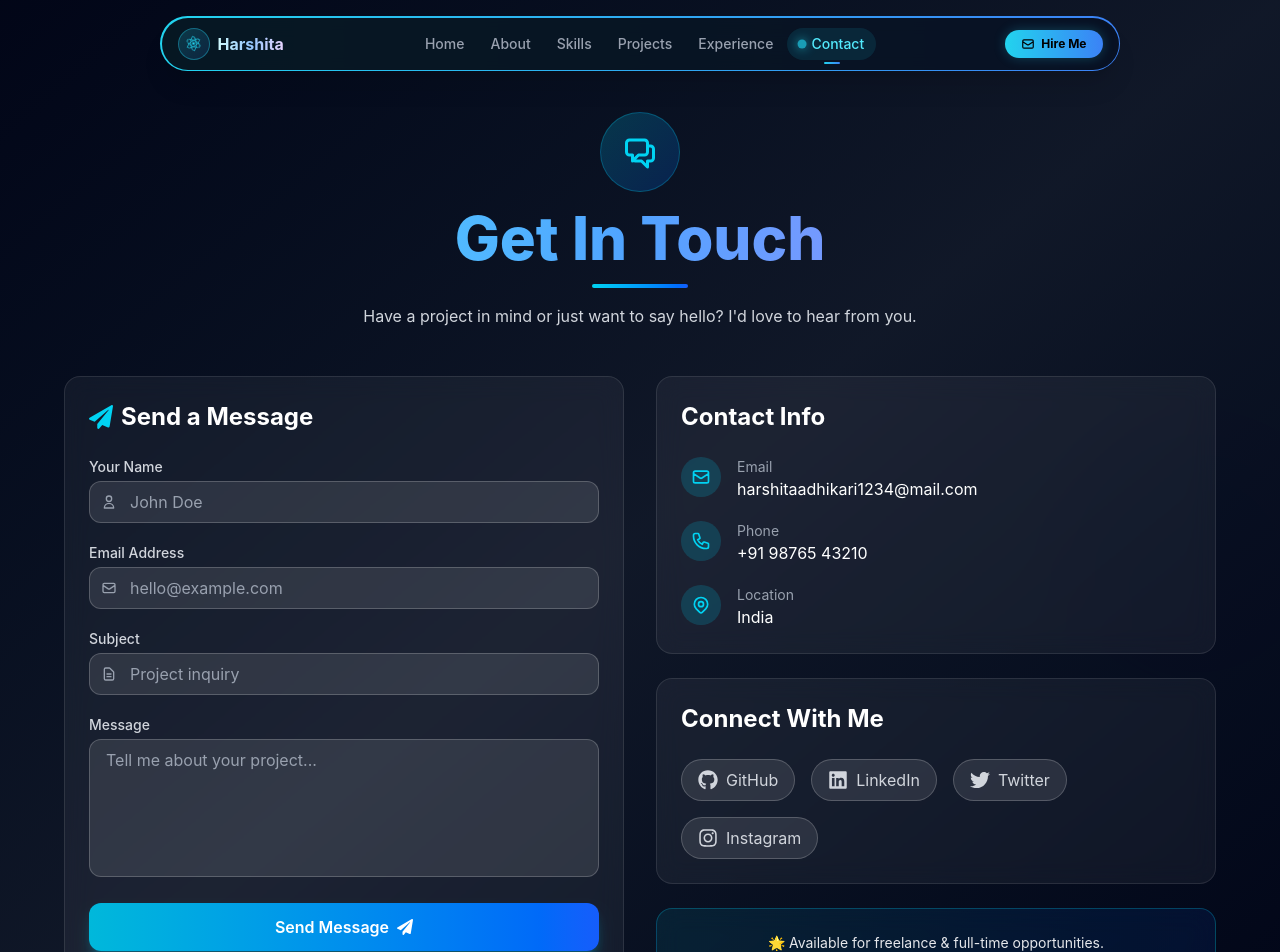
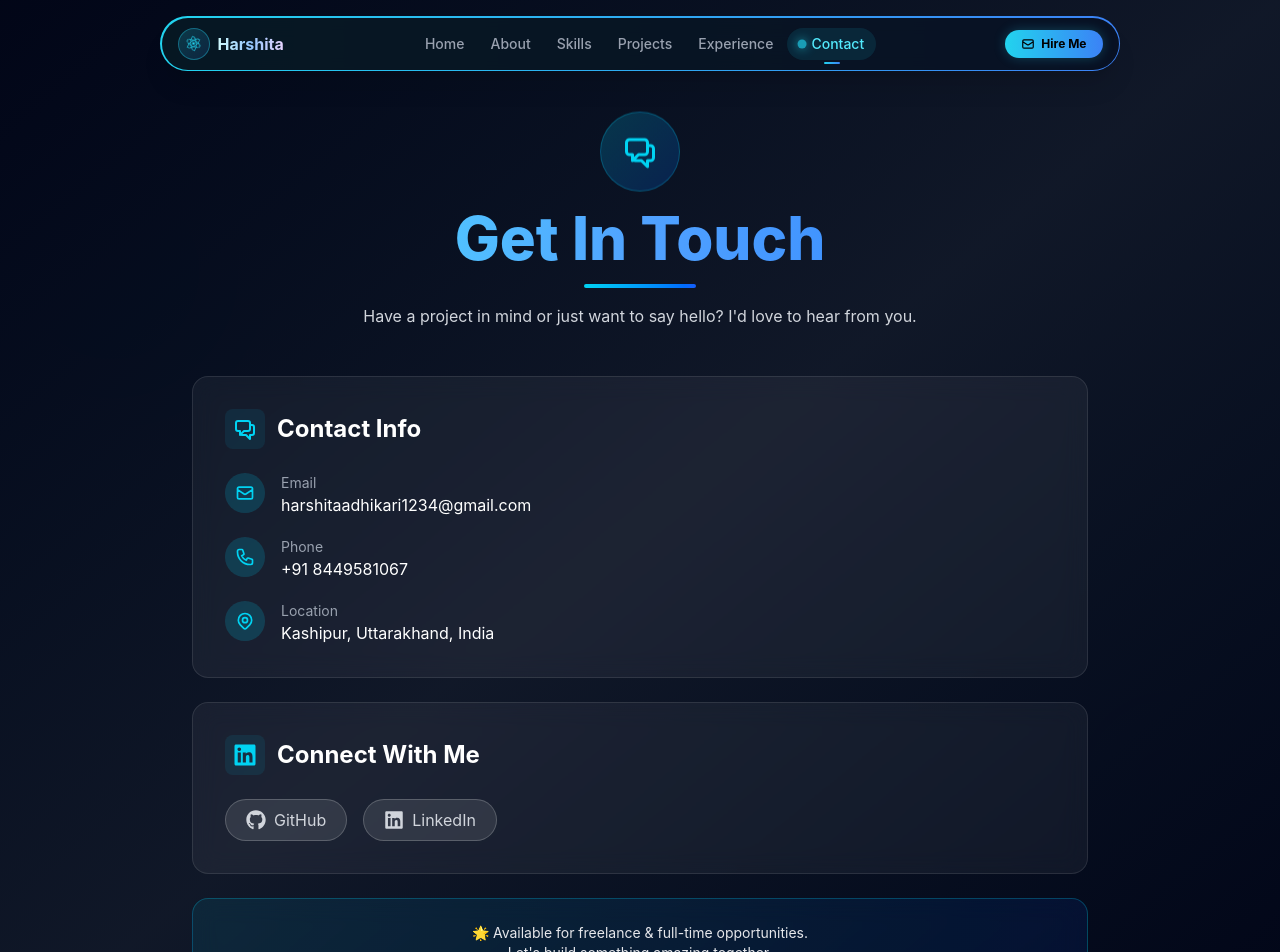
Before and after one commit to HarshitaAdhikari/Portfolio, a React (Vite) app: page /Portfolio/contact in a window 1280 px wide. Shown: the top 952 px of the page. Built offline with nearby package versions, Linux system fonts and the light colour scheme.

Commit message:
change
change

```diff
--- a/src/components/Contact.jsx
+++ b/src/components/Contact.jsx
@@ -1,195 +1,128 @@
-import { useState } from "react";
+import { useEffect, useRef, useState } from "react";
 import {
   HiOutlineMail, HiOutlinePhone, HiOutlineLocationMarker,
-  HiOutlineChatAlt2, HiOutlineUser, HiOutlineDocumentText
+  HiOutlineChatAlt2
 } from "react-icons/hi";
-import { FaGithub, FaLinkedin, FaTwitter, FaInstagram, FaPaperPlane } from "react-icons/fa";
+import { FaGithub, FaLinkedin } from "react-icons/fa";
+
+// Custom hook for scroll‑reveal animations
+function useReveal(delay = 0) {
+  const ref = useRef(null);
+  const [visible, setVisible] = useState(false);
+  useEffect(() => {
+    const el = ref.current;
+    if (!el) return;
+    const observer = new IntersectionObserver(
+      ([entry]) => {
+        if (entry.isIntersecting) {
+          setTimeout(() => setVisible(true), delay);
+          observer.disconnect();
+        }
+      },
+      { threshold: 0.2 }
+    );
+    observer.observe(el);
+    return () => observer.disconnect();
+  }, [delay]);
+  return [ref, visible];
+}
 
 export default function Contact() {
-  const [formData, setFormData] = useState({
-    name: "",
-    email: "",
-    subject: "",
-    message: "",
-  });
-  const [isSubmitted, setIsSubmitted] = useState(false);
-
-  const handleChange = (e) => {
-    setFormData({ ...formData, [e.target.name]: e.target.value });
-  };
-
-  const handleSubmit = (e) => {
-    e.preventDefault();
-    console.log("Form submitted:", formData);
-    setIsSubmitted(true);
-    setTimeout(() => setIsSubmitted(false), 3000);
-    setFormData({ name: "", email: "", subject: "", message: "" });
-  };
+  const [headerRef, headerVisible] = useReveal(0);
+  const [infoRef, infoVisible] = useReveal(150);
+  const [socialRef, socialVisible] = useReveal(250);
+  const [badgeRef, badgeVisible] = useReveal(350);
 
   const contactInfo = [
     {
       icon: <HiOutlineMail />,
       title: "Email",
-      value: "harshitaadhikari1234@mail.com",
-      link: "mailto:harshitaadhikari1234@mail.com",
+      value: "harshitaadhikari1234@gmail.com",
+      link: "mailto:harshitaadhikari1234@gmail.com",
     },
     {
       icon: <HiOutlinePhone />,
       title: "Phone",
-      value: "+91 98765 43210",
-      link: "tel:+919876543210",
+      value: "+91 8449581067",
+      link: "tel:+918449581067",
     },
     {
       icon: <HiOutlineLocationMarker />,
       title: "Location",
-      value: "India",
+      value: "Kashipur, Uttarakhand, India",
       link: null,
     },
   ];
 
   const socialLinks = [
-    { icon: <FaGithub />, name: "GitHub", url: "https://github.com/yourusername" },
-    { icon: <FaLinkedin />, name: "LinkedIn", url: "https://linkedin.com/in/yourusername" },
-    { icon: <FaTwitter />, name: "Twitter", url: "https://twitter.com/yourusername" },
-    { icon: <FaInstagram />, name: "Instagram", url: "https://instagram.com/yourusername" },
+    { icon: <FaGithub />, name: "GitHub", url: "https://github.com/HarshitaAdhikari" },
+    { icon: <FaLinkedin />, name: "LinkedIn", url: "https://linkedin.com/harshita-adhikari " },
   ];
 
   return (
-    <div className="min-h-screen pt-28 pb-16 px-4 sm:px-6 lg:px-8 bg-gradient-to-br from-slate-950 via-gray-900 to-slate-950">
-      {/* Decorative blur orbs */}
-      <div className="fixed top-20 -left-20 w-72 h-72 bg-cyan-500 rounded-full mix-blend-multiply filter blur-[100px] opacity-20 animate-pulse" />
-      <div className="fixed bottom-20 -right-20 w-80 h-80 bg-blue-600 rounded-full mix-blend-multiply filter blur-[120px] opacity-20 animate-pulse delay-1000" />
+    <div className="min-h-screen pt-20 sm:pt-28 pb-16 px-4 sm:px-6 lg:px-8 bg-gradient-to-br from-slate-950 via-gray-900 to-slate-950 relative overflow-hidden">
+      {/* Enhanced animated orbs – cyan & blue only */}
+      <div className="absolute inset-0 overflow-hidden pointer-events-none">
+        <div className="absolute top-20 -left-20 w-96 h-96 bg-cyan-500 rounded-full mix-blend-multiply filter blur-[120px] opacity-20 animate-pulse" />
+        <div className="absolute bottom-20 -right-20 w-96 h-96 bg-blue-600 rounded-full mix-blend-multiply filter blur-[140px] opacity-20 animate-pulse delay-1000" />
+      </div>
 
-      <div className="max-w-6xl mx-auto">
-        {/* Header */}
-        <div className="text-center mb-12">
-          <div className="inline-flex items-center justify-center w-20 h-20 rounded-full bg-gradient-to-br from-cyan-400/20 to-blue-600/20 border border-cyan-500/30 mb-4">
-            <HiOutlineChatAlt2 className="text-4xl text-cyan-400" />
+      <div className="max-w-4xl mx-auto relative z-10">
+        {/* Header with floating animation */}
+        <div
+          ref={headerRef}
+          className="text-center mb-10 sm:mb-12"
+          style={{
+            opacity: headerVisible ? 1 : 0,
+            transform: headerVisible ? "translateY(0)" : "translateY(20px)",
+            transition: "opacity 0.8s ease, transform 0.8s ease",
+          }}
+        >
+          <div className="inline-flex items-center justify-center w-16 h-16 sm:w-20 sm:h-20 rounded-full bg-gradient-to-br from-cyan-400/20 to-blue-600/20 border border-cyan-500/30 mb-4 animate-float">
+            <HiOutlineChatAlt2 className="text-3xl sm:text-4xl text-cyan-400" />
           </div>
-          <h1 className="text-5xl md:text-6xl font-extrabold bg-gradient-to-r from-cyan-300 via-blue-400 to-violet-400 bg-clip-text text-transparent">
+          <h1 className="text-4xl sm:text-5xl md:text-6xl font-extrabold bg-gradient-to-r from-cyan-300 via-blue-400 to-blue-500 bg-clip-text text-transparent">
             Get In Touch
           </h1>
-          <div className="h-1 w-24 bg-gradient-to-r from-cyan-400 to-blue-600 rounded-full mx-auto mt-4" />
-          <p className="text-gray-300 mt-4 max-w-2xl mx-auto">
+          <div className="h-1 w-28 bg-gradient-to-r from-cyan-400 to-blue-600 rounded-full mx-auto mt-4" />
+          <p className="text-gray-300 mt-4 max-w-2xl mx-auto text-sm sm:text-base">
             Have a project in mind or just want to say hello? I'd love to hear from you.
           </p>
         </div>
 
-        {/* Contact Grid: Form + Info */}
-        <div className="grid lg:grid-cols-2 gap-8">
-          {/* Contact Form */}
-          <div className="backdrop-blur-md bg-white/5 rounded-2xl border border-white/10 p-6 hover:border-cyan-500/50 transition-all duration-300">
-            <h2 className="text-2xl font-bold text-white mb-6 flex items-center gap-2">
-              <FaPaperPlane className="text-cyan-400" />
-              Send a Message
-            </h2>
-
-            <form onSubmit={handleSubmit} className="space-y-5">
-              <div>
-                <label className="block text-sm font-medium text-gray-300 mb-1">
-                  Your Name
-                </label>
-                <div className="relative">
-                  <HiOutlineUser className="absolute left-3 top-1/2 -translate-y-1/2 text-gray-400" />
-                  <input
-                    type="text"
-                    name="name"
-                    value={formData.name}
-                    onChange={handleChange}
-                    required
-                    className="w-full pl-10 pr-4 py-2 bg-white/10 border border-white/20 rounded-xl text-white placeholder-gray-400 focus:outline-none focus:border-cyan-400 transition"
-                    placeholder="John Doe"
-                  />
+        {/* Contact Info */}
+        <div
+          ref={infoRef}
+          className="backdrop-blur-md bg-white/5 rounded-2xl border border-white/10 p-6 sm:p-8 hover:border-cyan-500/50 transition-all duration-300 group"
+          style={{
+            opacity: infoVisible ? 1 : 0,
+            transform: infoVisible ? "translateY(0)" : "translateY(30px)",
+            transition: "opacity 0.7s ease 0.1s, transform 0.7s ease 0.1s",
+          }}
+        >
+          <div className="flex items-center gap-3 mb-6">
+            <div className="p-2 rounded-lg bg-cyan-500/10 group-hover:bg-cyan-500/20 transition">
+              <HiOutlineChatAlt2 className="text-cyan-400 text-2xl" />
             </div>
+            <h2 className="text-xl sm:text-2xl font-bold text-white">Contact Info</h2>
           </div>
-
-              <div>
-                <label className="block text-sm font-medium text-gray-300 mb-1">
-                  Email Address
-                </label>
-                <div className="relative">
-                  <HiOutlineMail className="absolute left-3 top-1/2 -translate-y-1/2 text-gray-400" />
-                  <input
-                    type="email"
-                    name="email"
-                    value={formData.email}
-                    onChange={handleChange}
-                    required
-                    className="w-full pl-10 pr-4 py-2 bg-white/10 border border-white/20 rounded-xl text-white placeholder-gray-400 focus:outline-none focus:border-cyan-400 transition"
-                    placeholder="hello@example.com"
-                  />
-                </div>
-              </div>
-
-              <div>
-                <label className="block text-sm font-medium text-gray-300 mb-1">
-                  Subject
-                </label>
-                <div className="relative">
-                  <HiOutlineDocumentText className="absolute left-3 top-1/2 -translate-y-1/2 text-gray-400" />
-                  <input
-                    type="text"
-                    name="subject"
-                    value={formData.subject}
-                    onChange={handleChange}
-                    required
-                    className="w-full pl-10 pr-4 py-2 bg-white/10 border border-white/20 rounded-xl text-white placeholder-gray-400 focus:outline-none focus:border-cyan-400 transition"
-                    placeholder="Project inquiry"
-                  />
-                </div>
-              </div>
-
-              <div>
-                <label className="block text-sm font-medium text-gray-300 mb-1">
-                  Message
-                </label>
-                <textarea
-                  name="message"
-                  value={formData.message}
-                  onChange={handleChange}
-                  required
-                  rows="5"
-                  className="w-full px-4 py-2 bg-white/10 border border-white/20 rounded-xl text-white placeholder-gray-400 focus:outline-none focus:border-cyan-400 transition resize-none"
-                  placeholder="Tell me about your project..."
-                />
-              </div>
-
-              <button
-                type="submit"
-                className="w-full py-3 rounded-xl bg-gradient-to-r from-cyan-500 to-blue-600 text-white font-semibold shadow-lg shadow-cyan-500/30 hover:scale-[1.02] transition-transform duration-300 flex items-center justify-center gap-2"
-              >
-                Send Message <FaPaperPlane />
-              </button>
-
-              {isSubmitted && (
-                <div className="text-center text-cyan-300 text-sm bg-cyan-500/10 py-2 rounded-lg">
-                  Message sent successfully! I'll get back to you soon.
-                </div>
-              )}
-            </form>
-          </div>
-
-          {/* Contact Info + Social */}
-          <div className="space-y-6">
-            <div className="backdrop-blur-md bg-white/5 rounded-2xl border border-white/10 p-6 hover:border-cyan-500/50 transition-all duration-300">
-              <h2 className="text-2xl font-bold text-white mb-6">Contact Info</h2>
           <div className="space-y-5">
             {contactInfo.map((item, idx) => (
               <div key={idx} className="flex items-start gap-4">
-                    <div className="w-10 h-10 rounded-full bg-cyan-500/20 flex items-center justify-center text-cyan-400 text-xl">
+                <div className="w-10 h-10 rounded-full bg-cyan-500/20 flex items-center justify-center text-cyan-400 text-xl flex-shrink-0 group-hover:bg-cyan-500/30 transition">
                   {item.icon}
                 </div>
-                    <div>
+                <div className="break-all">
                   <p className="text-gray-400 text-sm">{item.title}</p>
                   {item.link ? (
                     <a
                       href={item.link}
-                          className="text-white hover:text-cyan-300 transition"
+                      className="text-white hover:text-cyan-300 transition text-sm sm:text-base"
                     >
                       {item.value}
                     </a>
                   ) : (
-                        <p className="text-white">{item.value}</p>
+                    <p className="text-white text-sm sm:text-base">{item.value}</p>
                   )}
                 </div>
               </div>
@@ -197,33 +130,65 @@ export default function Contact() {
           </div>
         </div>
 
-            <div className="backdrop-blur-md bg-white/5 rounded-2xl border border-white/10 p-6 hover:border-cyan-500/50 transition-all duration-300">
-              <h2 className="text-2xl font-bold text-white mb-6">Connect With Me</h2>
-              <div className="flex flex-wrap gap-4">
+        {/* Social Links */}
+        <div
+          ref={socialRef}
+          className="backdrop-blur-md bg-white/5 rounded-2xl border border-white/10 p-6 sm:p-8 hover:border-cyan-500/50 transition-all duration-300 group mt-6"
+          style={{
+            opacity: socialVisible ? 1 : 0,
+            transform: socialVisible ? "translateY(0)" : "translateY(30px)",
+            transition: "opacity 0.7s ease 0.2s, transform 0.7s ease 0.2s",
+          }}
+        >
+          <div className="flex items-center gap-3 mb-6">
+            <div className="p-2 rounded-lg bg-cyan-500/10 group-hover:bg-cyan-500/20 transition">
+              <FaLinkedin className="text-cyan-400 text-2xl" />
+            </div>
+            <h2 className="text-xl sm:text-2xl font-bold text-white">Connect With Me</h2>
+          </div>
+          <div className="flex flex-wrap gap-3 sm:gap-4">
             {socialLinks.map((social, idx) => (
               <a
                 key={idx}
                 href={social.url}
                 target="_blank"
                 rel="noopener noreferrer"
-                    className="flex items-center gap-2 px-4 py-2 rounded-full bg-white/10 border border-white/20 text-gray-300 hover:text-cyan-300 hover:border-cyan-400 transition-all duration-300 hover:scale-105"
+                className="flex items-center gap-2 px-4 py-2 sm:px-5 sm:py-2 rounded-full bg-white/10 border border-white/20 text-gray-300 hover:text-cyan-300 hover:border-cyan-400 transition-all duration-300 hover:scale-105 text-sm sm:text-base"
               >
-                    <span className="text-xl">{social.icon}</span>
+                <span className="text-lg sm:text-xl">{social.icon}</span>
                 <span>{social.name}</span>
               </a>
             ))}
           </div>
         </div>
 
-            <div className="backdrop-blur-md bg-gradient-to-r from-cyan-500/10 to-blue-600/10 rounded-2xl border border-cyan-500/30 p-6 text-center">
-              <p className="text-gray-200 text-sm">
+        {/* Availability Badge */}
+        <div
+          ref={badgeRef}
+          className="backdrop-blur-md bg-gradient-to-r from-cyan-500/10 to-blue-600/10 rounded-2xl border border-cyan-500/30 p-6 text-center mt-6"
+          style={{
+            opacity: badgeVisible ? 1 : 0,
+            transform: badgeVisible ? "translateY(0)" : "translateY(30px)",
+            transition: "opacity 0.7s ease 0.3s, transform 0.7s ease 0.3s",
+          }}
+        >
+          <p className="text-gray-200 text-xs sm:text-sm">
             🌟 Available for freelance & full-time opportunities.<br />
             Let's build something amazing together.
           </p>
         </div>
       </div>
-        </div>
-      </div>
+
+      {/* Inline CSS for floating animation */}
+      <style jsx>{`
+        @keyframes float {
+          0%, 100% { transform: translateY(0); }
+          50% { transform: translateY(-6px); }
+        }
+        .animate-float {
+          animation: float 3s ease-in-out infinite;
+        }
+      `}</style>
     </div>
   );
 }
```
Lines whose indentation alone changed are shown as unchanged.
